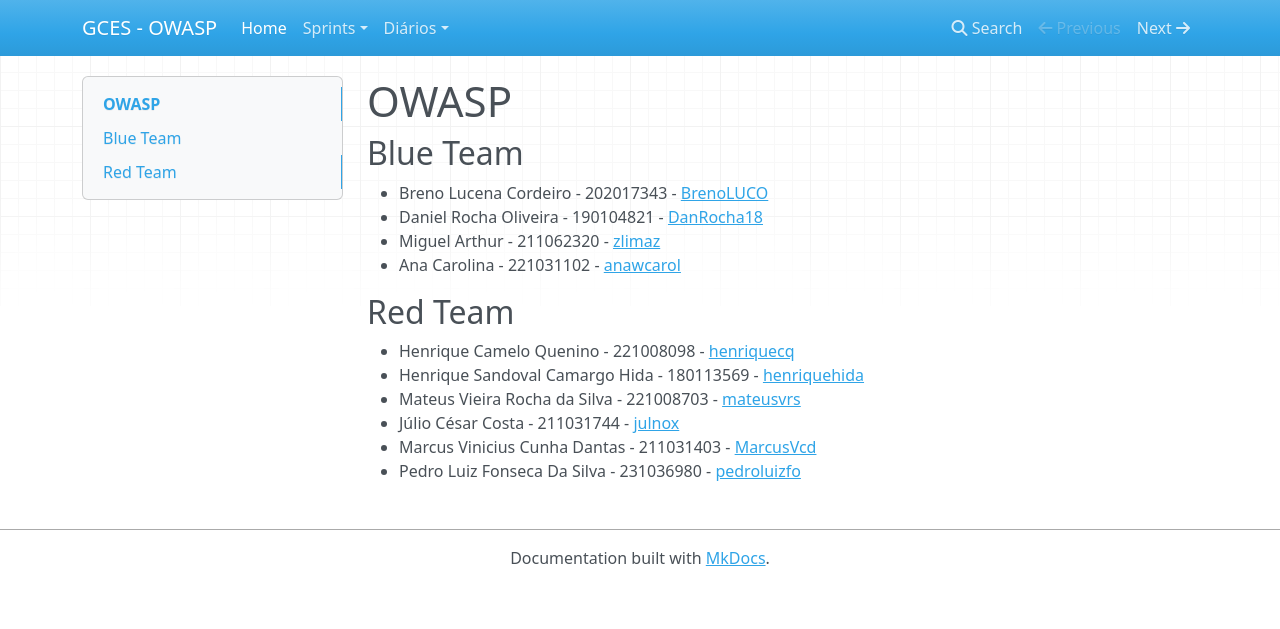
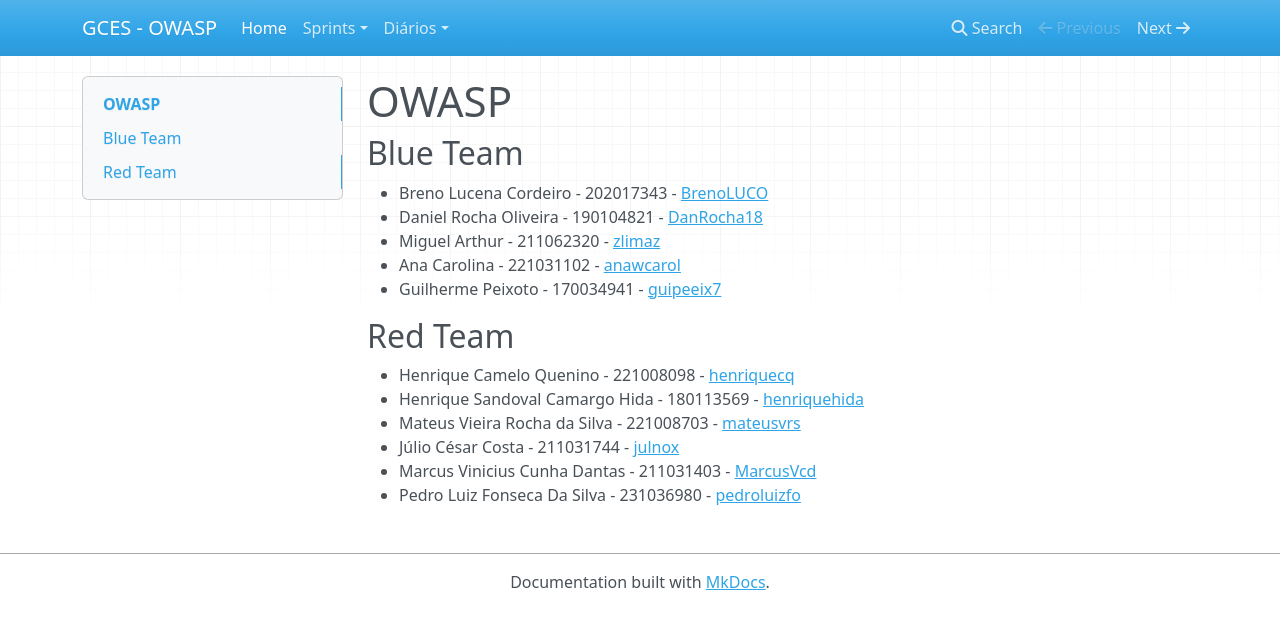
Before and after one commit to unbyytes/GCES, an MkDocs documentation site: the page built from docs/index.md, in a window 1280 px wide. Shown: the top 629 px of the page. Built offline with MkDocs 1.6.1, drawn with Linux system fonts in a browser that asks for light colours; nearby versions of some CDN libraries.

Commit message:
Update index.md

```diff
--- a/docs/index.md
+++ b/docs/index.md
@@ -6,6 +6,7 @@
 - Daniel Rocha Oliveira - 190104821 - [DanRocha18](https://github.com/DanRocha18)
 - Miguel Arthur - 211062320 - [zlimaz](https://github.com/zlimaz)
 - Ana Carolina - 221031102 - [anawcarol](https://github.com/anawcarol)
+- Guilherme Peixoto - 170034941 - [guipeeix7](https://github.com/guipeeix7)
 
 ## Red Team
 
```
